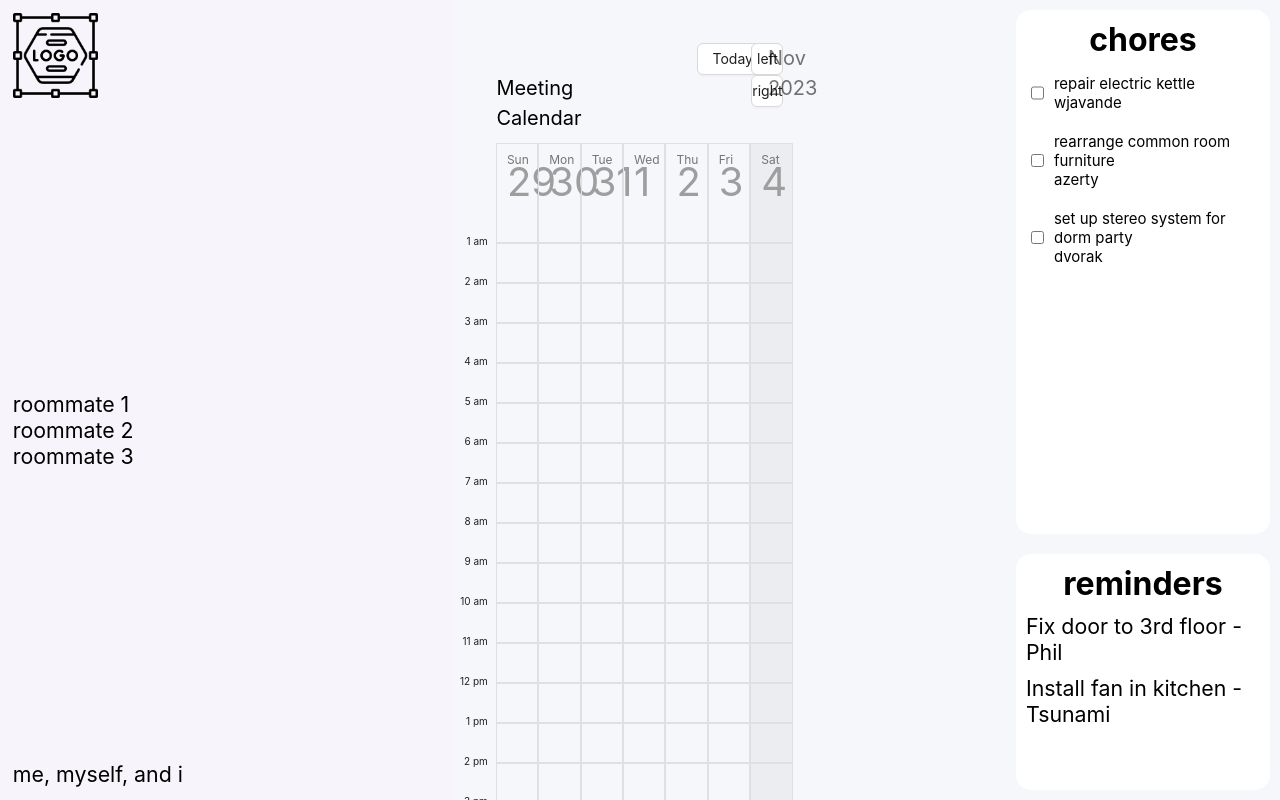
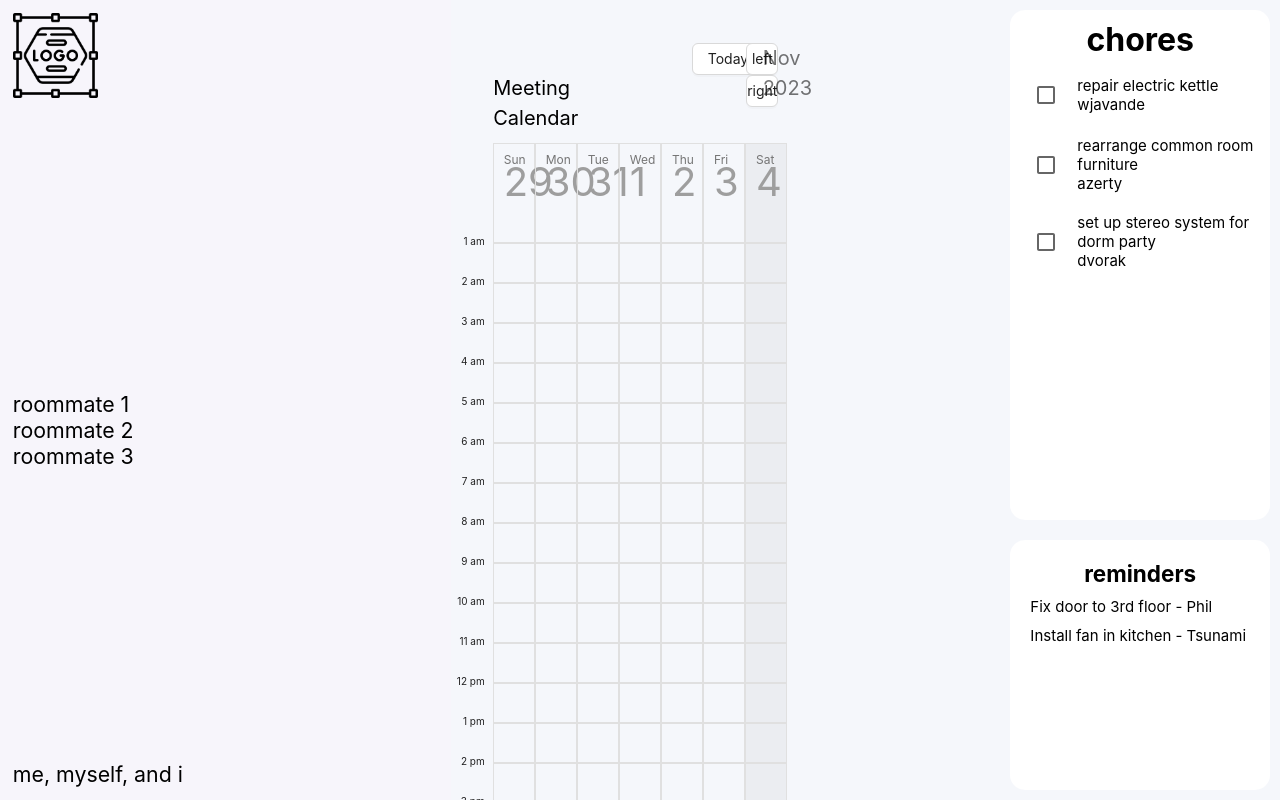
Before and after one commit to juliethecao/zothacks23_zotzen, a React (Create React App) app in the folder zotzen/: page / in a window 1280 px wide. Shown: the top 800 px of the page. Built offline with nearby package versions, Linux system fonts and the light colour scheme.

Commit message:
Add custom checkboxes and strikethrough

```diff
--- a/zotzen/package.json
+++ b/zotzen/package.json
@@ -3,6 +3,9 @@
   "version": "0.1.0",
   "private": true,
   "dependencies": {
+    "@emotion/react": "^11.11.1",
+    "@emotion/styled": "^11.11.0",
+    "@mui/material": "^5.14.16",
     "@testing-library/jest-dom": "^5.17.0",
     "@testing-library/react": "^13.4.0",
     "@testing-library/user-event": "^13.5.0",
--- a/zotzen/src/components/chore-list/chore-list.css
+++ b/zotzen/src/components/chore-list/chore-list.css
@@ -35,3 +35,12 @@
     justify-content: center;
     background-color: white;
 }
+
+input:checked:before {
+    content: "";
+    background-color: red;
+}
+
+.strikethrough {
+    text-decoration: line-through;
+}
--- a/zotzen/src/components/chore-list/chore-list.js
+++ b/zotzen/src/components/chore-list/chore-list.js
@@ -1,4 +1,6 @@
-import './chore-list.css'
+import { useState } from "react";
+import './chore-list.css';
+import Checkbox from '@mui/material/Checkbox';
 const ChoreList = () => {
     let chores = [
         {
@@ -15,22 +17,38 @@ const ChoreList = () => {
         }
     ];
 
+    ;
+
     return (
         <div className="chore-list">
             <div className="chore-title">
                 <h2>chores</h2>
             </div>
             {chores.map((chore) => (
-                <div className="chore">
-                    <input type="checkbox"></input>
-                    <div className="chore-details">
-                        <p>{chore.description}</p>
-                        <p>{chore.id}</p>
-                    </div>
-                </div>
+                <Chore id={chore.id} description={chore.description}/>
             ))}
         </div>
     )
 }
 
+const Chore = (props) => {
+    const [StrikeThroughCSS, setStrikeThroughCSS] = useState(false)
+    return (<div className="chore">
+        <Checkbox color="success" onClick={() =>
+            setStrikeThroughCSS((prev) => !prev)}
+        /> {/* https://mui.com/material-ui/react-checkbox/ */}
+        <div className="chore-details">
+            <p style={
+                {
+                textDecoration: StrikeThroughCSS ? "line-through" : "none"
+            }}>{props.description}</p>
+            <p style={
+                {
+                    textDecoration: StrikeThroughCSS ? "line-through" : "none"
+                }}>{props.id}</p>
+        </div>
+    </div>
+    );
+}
+
 export default ChoreList;
--- a/zotzen/src/components/reminders/reminders.css
+++ b/zotzen/src/components/reminders/reminders.css
@@ -5,11 +5,12 @@
     flex-direction: column;
     justify-content: flex-start;
     gap: 10px;
-    padding: 10px;
+    padding: 20px;
     height: 30vh;
     background-color: white;
     border-radius: 15px;
     margin: 10px;
+    font-size: 15px;
 }
 
 .reminders-title {
```
Also changed, not shown: 1 other file (tests, documents, lock files or other folders).
